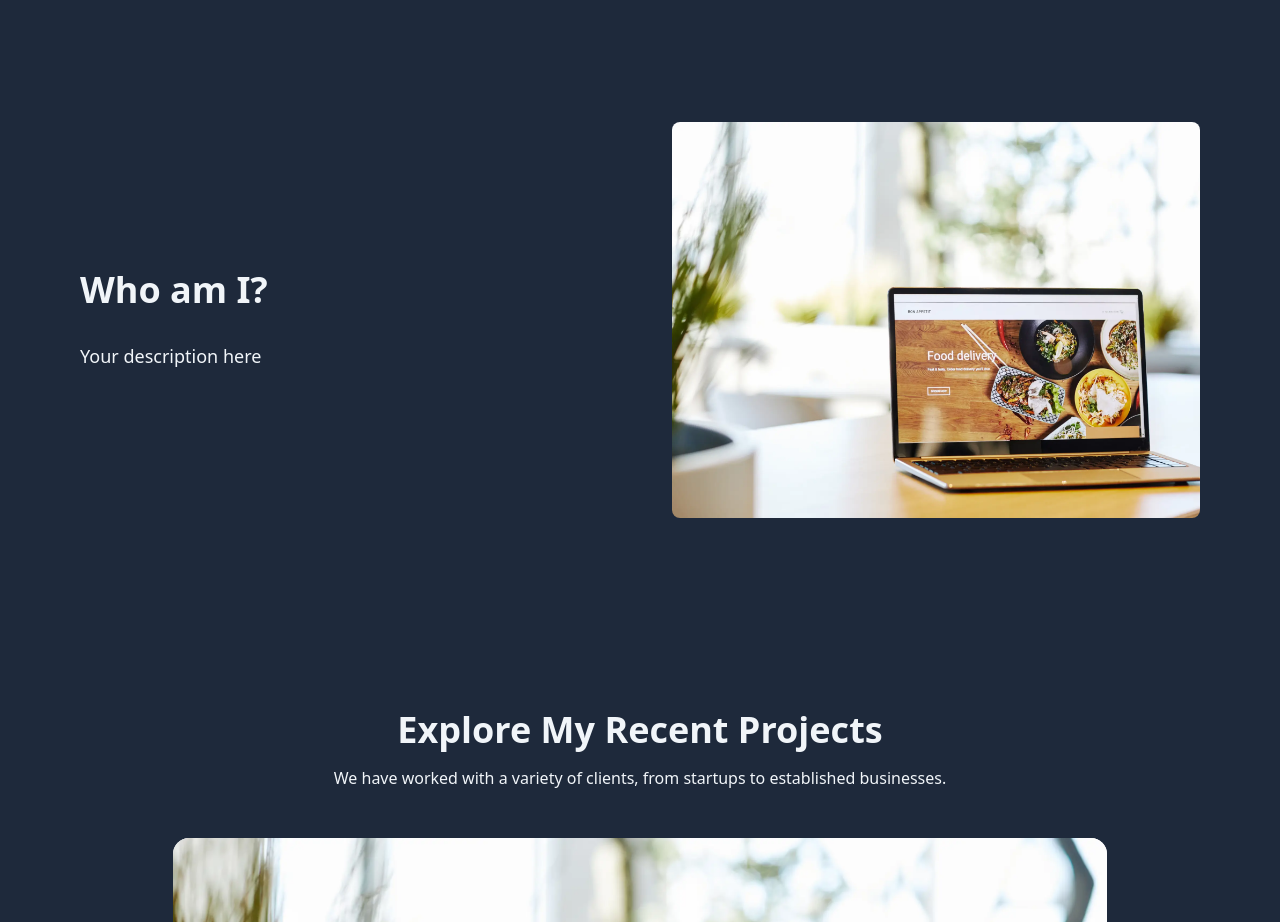
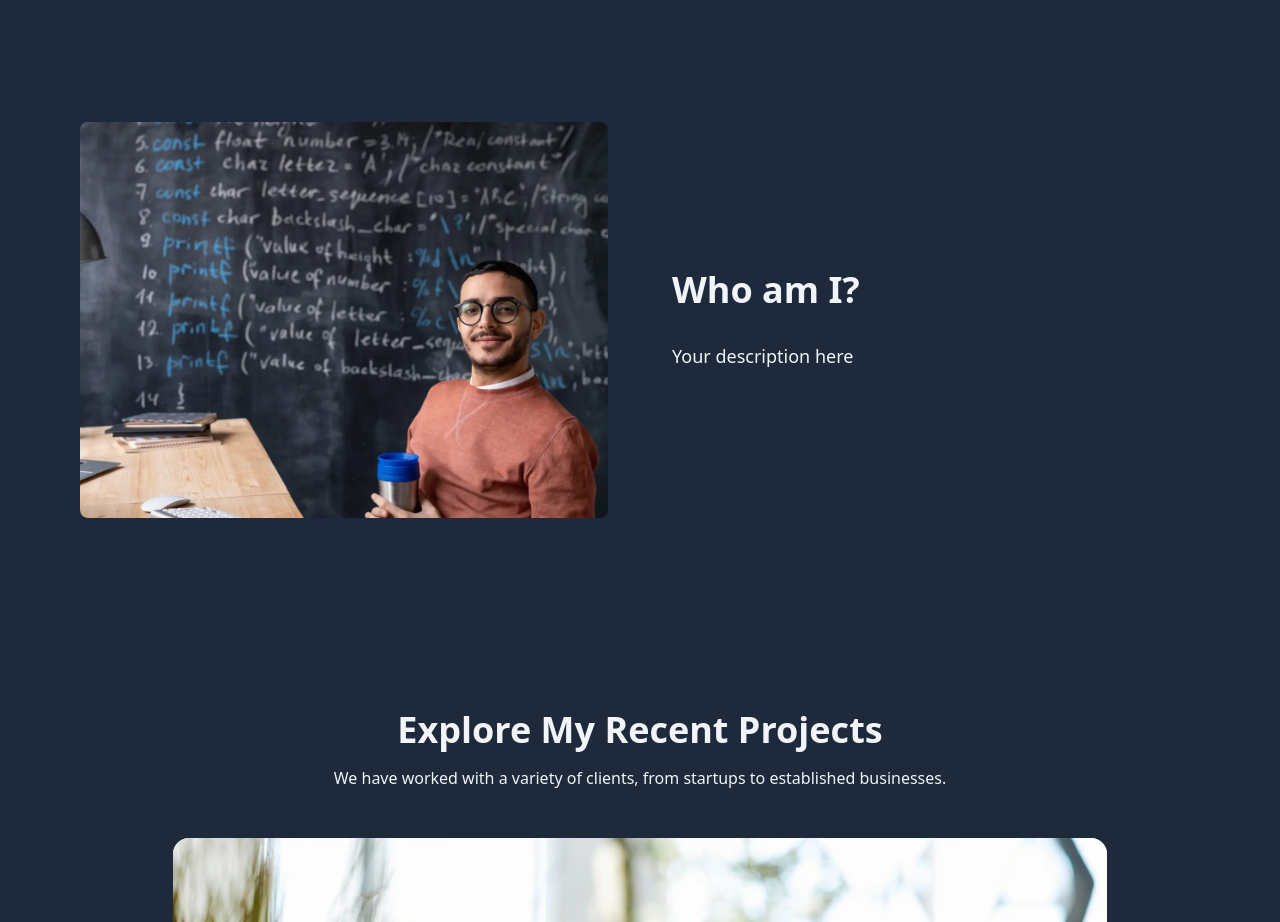
Before and after one commit to DomiDex/commit, a React (Vite) app: page / in a window 1280 px wide. Shown: the part 820-1742 px from the top of the page. Built offline with nearby package versions, Linux system fonts and the light colour scheme.

Commit message:
side should work

```diff
--- a/src/Pages/About.jsx
+++ b/src/Pages/About.jsx
@@ -8,7 +8,7 @@ export default function About() {
       <SideSection
         title='Who am I?'
         description={`This project involved creating a dynamic e-commerce platform tailored to the client's specifications.`}
-        image='/images/about/main-about-one@2x.webp'
+        image='/images/About/main-about-one@2x.webp'
         imageAlt='Vision illustration'
         titleAs='h1'
       />
@@ -19,7 +19,7 @@ export default function About() {
       <SideSectionReverse
         title='What I do?'
         description={`This project involved creating a dynamic e-commerce platform tailored to the client's specifications.`}
-        image='/images/about/main-about-two@2x.webp'
+        image='/images/About/main-about-two@2x.webp'
         imageAlt='Vision illustration'
         titleAs='h2'
       />
--- a/src/Pages/Home.jsx
+++ b/src/Pages/Home.jsx
@@ -5,13 +5,13 @@ import SkillSection from '../components/sections/other/SkillSection';
 import TestimonialSection from '../components/sections/other/TestimonialSection';
 import Cta from '../components/layout/Cta';
 import HomeHero from '../components/sections/hero/HomeHero';
-import SideSection from '../components/sections/other/SideSection';
+import SideSectionReverse from '../components/sections/other/SideSectionReverse';
 
 // Import images
 import projectOneImg from '../assets/images/project/main-project-one@2x.webp';
 import projectTwoImg from '../assets/images/project/main-project-two@2x.webp';
 import projectThreeImg from '../assets/images/project/main-project-three@2x.webp';
-// import imageAbout from '../assets/images/about/main-about-one@2x.webp';
+import mainAboutOne from '../assets/images/About/main-about-one@2x.webp';
 
 export default function Home() {
   const projects = [
@@ -52,10 +52,10 @@ export default function Home() {
   return (
     <>
       <HomeHero />
-      <SideSection
+      <SideSectionReverse
         title='Who am I?'
         description='Your description here'
-        image={projectOneImg}
+        image='/images/About/main-about-one@2x.webp'
         imageAlt='home about image'
         titleAs='h1'
       />
--- a/src/components/sections/other/SideSection.jsx
+++ b/src/components/sections/other/SideSection.jsx
@@ -1,8 +1,9 @@
 import PropTypes from 'prop-types';
 import Section from '../../ui/section/Section';
 import Container from '../../ui/container/Container';
-import mainAboutOne from '../../../assets/images/about/main-about-one@2x.webp';
-import mainAboutTwo from '../../../assets/images/about/main-about-two@2x.webp';
+import Image from '../../ui/imageComponents/Image';
+import mainAboutOne from '../../../assets/images/About/main-about-one@2x.webp';
+import mainAboutTwo from '../../../assets/images/About/main-about-two@2x.webp';
 import { useState } from 'react';
 
 /**
@@ -26,8 +27,8 @@ export default function SideSection({
 
   // Map public paths to imported images
   const imageMap = {
-    '/images/about/main-about-one@2x.webp': mainAboutOne,
-    '/images/about/main-about-two@2x.webp': mainAboutTwo,
+    '/images/About/main-about-one@2x.webp': mainAboutOne,
+    '/images/About/main-about-two@2x.webp': mainAboutTwo,
   };
 
   const resolvedImage = imageMap[image] || image;
@@ -44,7 +45,7 @@ export default function SideSection({
           </div>
           <div className='relative aspect-[4/3] w-full'>
             {!imageError ? (
-              <img
+              <Image
                 src={resolvedImage}
                 alt={imageAlt}
                 className='object-cover rounded-lg w-full h-full'
--- a/src/components/sections/other/SideSectionReverse.jsx
+++ b/src/components/sections/other/SideSectionReverse.jsx
@@ -1,8 +1,9 @@
 import PropTypes from 'prop-types';
 import Section from '../../ui/section/Section';
 import Container from '../../ui/container/Container';
-import mainAboutOne from '../../../assets/images/about/main-about-one@2x.webp';
-import mainAboutTwo from '../../../assets/images/about/main-about-two@2x.webp';
+import Image from '../../ui/imageComponents/Image';
+import mainAboutOne from '../../../assets/images/About/main-about-one@2x.webp';
+import mainAboutTwo from '../../../assets/images/About/main-about-two@2x.webp';
 import { useState } from 'react';
 
 /**
@@ -26,8 +27,8 @@ export default function SideSectionReverse({
 
   // Map public paths to imported images
   const imageMap = {
-    '/images/about/main-about-one@2x.webp': mainAboutOne,
-    '/images/about/main-about-two@2x.webp': mainAboutTwo,
+    '/images/About/main-about-one@2x.webp': mainAboutOne,
+    '/images/About/main-about-two@2x.webp': mainAboutTwo,
   };
 
   const resolvedImage = imageMap[image] || image;
@@ -36,9 +37,9 @@ export default function SideSectionReverse({
     <Section padding='px-4 py-8 sm:px-8 md:px-16 md:py-24'>
       <Container>
         <div className='grid grid-cols-1 md:grid-cols-2 gap-8 md:gap-16 items-center'>
-          <div className='relative aspect-[4/3] w-full md:order-2'>
+          <div className='relative aspect-[4/3] w-full md:order-1'>
             {!imageError ? (
-              <img
+              <Image
                 src={resolvedImage}
                 alt={imageAlt}
                 className='object-cover rounded-lg w-full h-full'
@@ -57,7 +58,7 @@ export default function SideSectionReverse({
               </div>
             )}
           </div>
-          <div className='space-y-4 md:space-y-8 md:order-1'>
+          <div className='space-y-4 md:space-y-8 md:order-2'>
             <TitleComponent className='text-2xl md:text-4xl font-bold'>
               {title}
             </TitleComponent>
```
